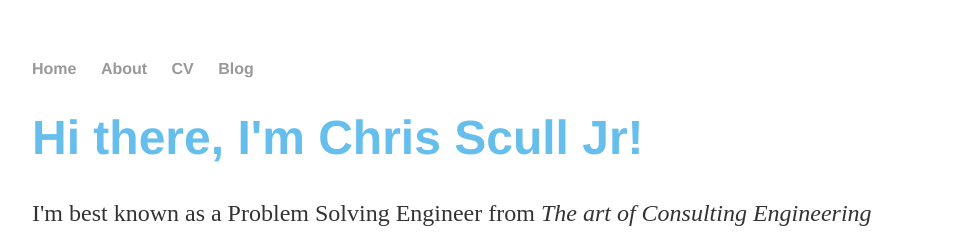
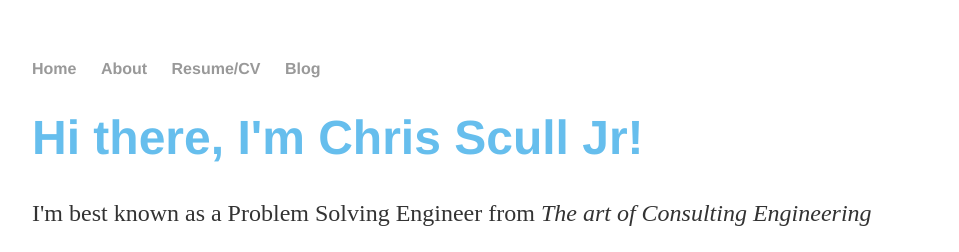
Before and after one commit to SkullHealer/SkullHealer.github.io, a Jekyll site: the page built from index.html, in a window 1280 px wide. Shown: the top 252 px of the page, without its empty margins (160-1119 px from the left). Built offline with Jekyll 4.4.1, drawn with Linux system fonts in a browser that asks for light colours.

Commit message:
changed border to say resume

```diff
--- a/_layouts/default.html
+++ b/_layouts/default.html
@@ -10,7 +10,7 @@
         <ul>
             <li><a href="/">Home</a></li>
             <li><a href="/about">About</a></li>
-            <li><a href="/docs/Christopher_Scull_Resume.html">CV</a></li>
+            <li><a href="/docs/Christopher_Scull_Resume.html">Resume/CV</a></li>
             <li><a href="/blog">Blog</a></li>
         </ul>
     </nav>
```
